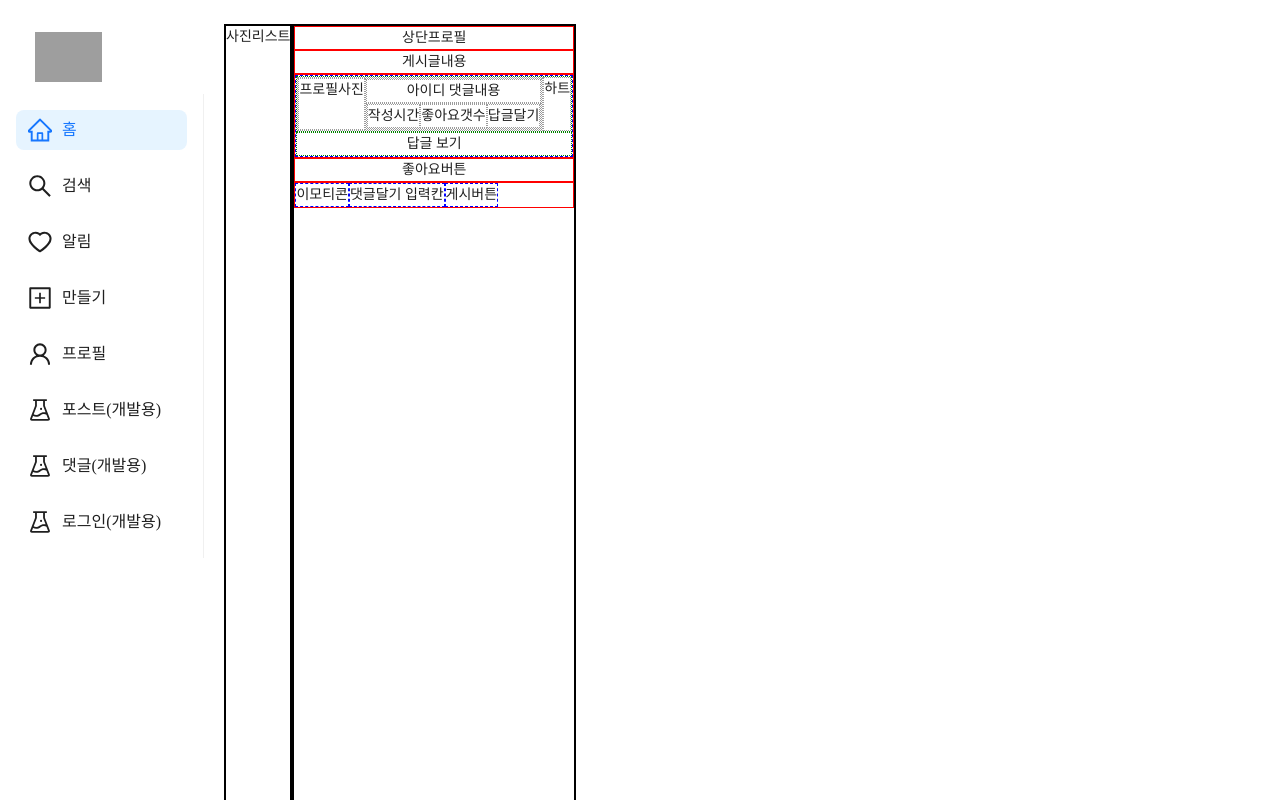
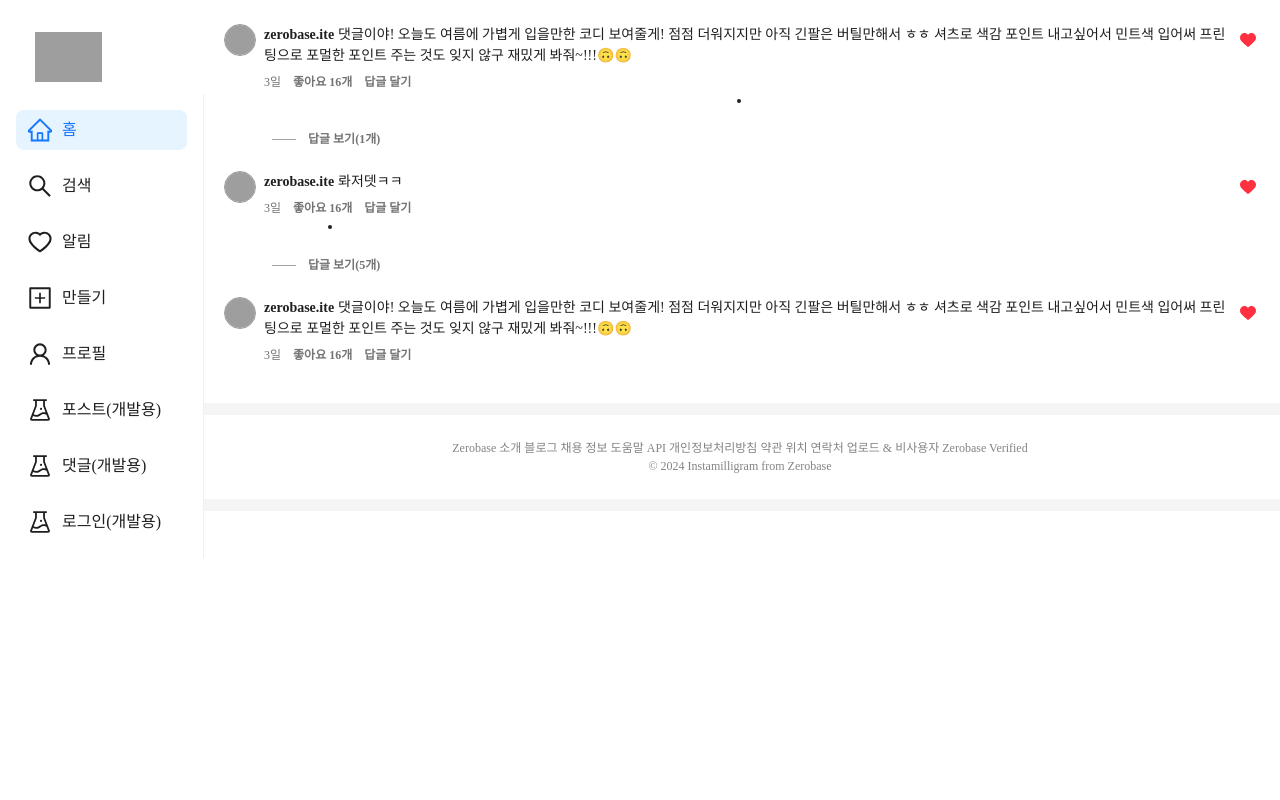
Before and after one commit to ite-zerobase/instamilligram-react, a React (Vite) app: page /comments in a window 1280 px wide. Shown: the top 800 px of the page. Built offline with nearby package versions, Linux system fonts and the light colour scheme; grey boxes are pictures that could not be loaded; a web font is replaced by a local one.

Commit message:
CommentList 추가

```diff
--- a/src/pages/Comment/CommentList.jsx
+++ b/src/pages/Comment/CommentList.jsx
@@ -1,54 +1,70 @@
+import { Comment } from './index.js';
+
 function CommentList() {
   return (
     <>
-      <div className="container flex">
-        <div className="outline1">사진리스트</div>
-        <div className="outline1">
-          <div className="outline2">상단프로필</div>
-          <div className="outline2 ">
-            게시글내용
-            {/* <div className="outline3">프로필사진</div>
-            <div className="outline3">
-              <div className="outline4">아이디 내용</div>
-              <div className="outline4">해시태그</div>
-              <div className="outline4">게시글 작성시간</div>
-            </div> */}
-          </div>
-          <div className="outline2">
-            <div className="outline3">
-              <div className="outline4 flex">
-                <div className="outline5 flex">
-                  <div className="outline5">프로필사진</div>
-                  <div className="outline5">
-                    <div className="outline5">아이디 댓글내용</div>
-                    <div className="outline5 flex">
-                      <div className="outline5">작성시간</div>
-                      <div className="outline5">좋아요갯수</div>
-                      <div className="outline5">답글달기</div>
-                    </div>
-                  </div>
-                </div>
-                <div className="outline5">하트</div>
-              </div>
-              <div className="outline4">답글 보기</div>
-            </div>
-          </div>
-          <div className="outline2">
-            좋아요버튼
-            {/* <div className="outline3 flex">
-              <div className="outline4"> 하트 </div>
-              <div className="outline4"> 댓글 </div>
-              <div className="outline4"> DM</div>
-            </div>
-            <div className="outline3">좋아요 갯수</div>
-            <div className="outline3">게시글 작성시간</div> */}
-          </div>
-          <div className="outline2 flex">
-            <div className="outline3">이모티콘</div>
-            <div className="outline3">댓글달기 입력칸</div>
-            <div className="outline3">게시버튼</div>
-          </div>
-        </div>
+      <div className="">
+        <Comment
+          type="comment"
+          profileUrl={
+            'https://d2v80xjmx68n4w.cloudfront.net/gigs/F1zfb1718452618.jpg'
+          }
+          postDate={'3일'}
+          username={'zerobase.ite'}
+          content={
+            '댓글이야!\n' +
+            '오늘도 여름에 가볍게 입을만한 코디 보여줄게!\n' +
+            '점점 더워지지만 아직 긴팔은 버틸만해서 ㅎㅎ\n' +
+            '셔츠로 색감 포인트 내고싶어서 민트색 입어써\n' +
+            '프린팅으로 포멀한 포인트 주는 것도 잊지 않구\n' +
+            '재밌게 봐줘~!!!🙃🙃'
+          }
+          likeCount={24}
+          replyCount={1}
+          isLiked={false}
+          onProfileClick={() => console.log('프로필 클릭')}
+          onLikeClick={() => console.log('좋아요 클릭')}
+          onShowReplyClick={() => console.log('답글 보기 클릭')}
+          onReplyClick={() => console.log('답글 달기 클릭')}
+        />
+        <Comment
+          type="comment"
+          profileUrl={
+            'https://d2v80xjmx68n4w.cloudfront.net/gigs/F1zfb1718452618.jpg'
+          }
+          postDate={'3일'}
+          username={'zerobase.ite'}
+          content={'롸저뎃ㅋㅋ'}
+          likeCount={2400}
+          replyCount={5}
+          isLiked={false}
+          onProfileClick={() => console.log('프로필 클릭')}
+          onLikeClick={() => console.log('좋아요 클릭')}
+          onShowReplyClick={() => console.log('답글 보기 클릭')}
+          onReplyClick={() => console.log('답글 달기 클릭')}
+        />
+        <Comment
+          type="comment"
+          profileUrl={
+            'https://d2v80xjmx68n4w.cloudfront.net/gigs/F1zfb1718452618.jpg'
+          }
+          postDate={'3일'}
+          username={'zerobase.ite'}
+          content={
+            '댓글이야!\n' +
+            '오늘도 여름에 가볍게 입을만한 코디 보여줄게!\n' +
+            '점점 더워지지만 아직 긴팔은 버틸만해서 ㅎㅎ\n' +
+            '셔츠로 색감 포인트 내고싶어서 민트색 입어써\n' +
+            '프린팅으로 포멀한 포인트 주는 것도 잊지 않구\n' +
+            '재밌게 봐줘~!!!🙃🙃'
+          }
+          likeCount={24}
+          isLiked={false}
+          onProfileClick={() => console.log('프로필 클릭')}
+          onLikeClick={() => console.log('좋아요 클릭')}
+          onShowReplyClick={() => console.log('답글 보기 클릭')}
+          onReplyClick={() => console.log('답글 달기 클릭')}
+        />
       </div>
     </>
   );
--- a/src/pages/Comment/components/Comment.jsx
+++ b/src/pages/Comment/components/Comment.jsx
@@ -20,7 +20,7 @@ function Comment({
     return type === 'comment';
   }
   return (
-    <div className="flex justify-between">
+    <div className="flex justify-between mb-4">
       <div
         className="flex"
         style={{ width: type === 'comment' ? 'calc(100% - 28px)' : '100%' }}
@@ -35,7 +35,7 @@ function Comment({
         </div>
         <div>
           <div className="text-left">
-            <div>
+            <div className="mb-2">
               <span
                 onClick={onProfileClick}
                 className="font-semibold cursor-pointer active:text-[#00000090] mr-1 select-none"
@@ -44,10 +44,28 @@ function Comment({
               </span>
               <span>{content}</span>
             </div>
-            <div>
-              <span className="text-xs text-neutral-500">{postDate}</span>
+            <div className="flex gap-3 text-xs text-neutral-500">
+              <span>{postDate}</span>
+              {isComment() && (
+                <>
+                  <div className="font-semibold">
+                    좋아요 <span>16</span>개
+                  </div>
+                  <span className="font-semibold">답글 달기</span>
+                </>
+              )}
             </div>
           </div>
+          {replyCount > 0 && (
+            <li>
+              <button className="flex items-center ml-2 mt-5 mb-2 gap-3">
+                <div className="border-b-[1px] border-neutral-400 w-6"></div>
+                <div className="text-xs font-semibold text-neutral-500">
+                  답글 보기({replyCount}개)
+                </div>
+              </button>
+            </li>
+          )}
         </div>
       </div>
       {isComment() && (
--- a/src/pages/Comment/index.js
+++ b/src/pages/Comment/index.js
@@ -1,3 +1,4 @@
 import Comment from './components/Comment.jsx';
+import CommentList from './CommentList.jsx';
 
-export { Comment };
+export { Comment, CommentList };
--- a/src/pages/Post/components/PhotoSwiper.jsx
+++ b/src/pages/Post/components/PhotoSwiper.jsx
@@ -2,6 +2,7 @@ import { Carousel } from 'react-responsive-carousel';
 import { Button } from 'antd';
 import { LeftCircleFilled, RightCircleFilled } from '@ant-design/icons';
 import 'react-responsive-carousel/lib/styles/carousel.min.css';
+import { useEffect, useState } from 'react';
 
 const arrowStyles = {
   position: 'absolute',
@@ -52,9 +53,9 @@ function CarouselIndicator(onClick, isSelected) {
   );
 }
 
-function PhotoSwiper({ imageUrls }) {
+function PhotoSwiper({ imageUrls, imageWidth }) {
   return (
-    <div className="h-full flex items-center bg-black">
+    <div className="flex items-center bg-black">
       <Carousel
         showArrows={true}
         showStatus={false}
@@ -63,18 +64,19 @@ function PhotoSwiper({ imageUrls }) {
         renderArrowNext={CarouselNextArrow}
         renderArrowPrev={CarouselPrevArrow}
         renderIndicator={CarouselIndicator}
+        width={imageWidth ? imageWidth : 'auto'}
       >
         {imageUrls.map((url, index) => (
           <div
             key={index}
-            className="h-full flex items-center justify-center bg-black"
+            className=" flex items-center justify-center bg-black"
           >
             <img
               draggable="false"
               style={{
                 userSelect: 'none',
-                maxHeight: '100%',
-                objectFit: 'contain',
+                height: imageWidth ? imageWidth + 'px' : 'auto',
+                objectFit: 'cover',
               }}
               src={url}
               alt={url}
--- a/src/pages/Post/components/PostModal.jsx
+++ b/src/pages/Post/components/PostModal.jsx
@@ -2,25 +2,25 @@ import { Modal } from 'antd';
 import styles from '../../@common/components/CreatePostModal.module.css';
 import { CloseOutlined } from '@ant-design/icons';
 
-function PostModal(props) {
+function PostModal({ children, show, onCancel }) {
   return (
     <Modal
-      open={props.open}
-      onCancel={props.onCancel}
+      open={show}
+      onCancel={onCancel}
       centered
       footer={null}
       closable={false}
       transitionName={null}
-      className="create-post-modal"
+      className="post-modal"
       width={'auto'}
+      styles={{ content: { padding: 0 } }}
     >
-      <button className={styles.closeButton} onClick={props.onCancel}>
+      <button className={styles.closeButton} onClick={onCancel}>
         <CloseOutlined style={{ color: 'white' }} />
       </button>
-      <div className={styles.modal}>
-        내용내용내용내용내용내용내용내용내용내용
-      </div>
+      {children}
     </Modal>
   );
 }
+
 export default PostModal;
--- a/src/pages/Post/components/SubmitComment.jsx
+++ b/src/pages/Post/components/SubmitComment.jsx
@@ -6,11 +6,13 @@ function SubmitComment({ onSubmit, showProfile, profileUrl }) {
   return (
     <div className="mt-2 flex w-full">
       <div className="flex w-full items-center">
-        <Avatar
-          className="border-[#00000066] mr-3"
-          size={32}
-          src={profileUrl}
-        />
+        {showProfile && (
+          <Avatar
+            className="border-[#00000066] mr-3"
+            size={32}
+            src={profileUrl}
+          />
+        )}
         <TextareaAutosize
           placeholder="댓글 달기..."
           className="outline-none w-auto grow"
--- a/src/pages/Post/index.js
+++ b/src/pages/Post/index.js
@@ -4,8 +4,11 @@ import PhotoSwiper from './components/PhotoSwiper.jsx';
 import PostProfile from './components/PostProfile.jsx';
 import SubmitComment from './components/SubmitComment.jsx';
 import LikeCount from './components/LikeCount.jsx';
+import PostModal from './components/PostModal.jsx';
+
 export {
   ActionButtons,
+  PostModal,
   PhotoSwiper,
   PostContentPreview,
   PostProfile,
```
Also changed, not shown: src/pages/Post/PostView.jsx (+38 -48 lines).
